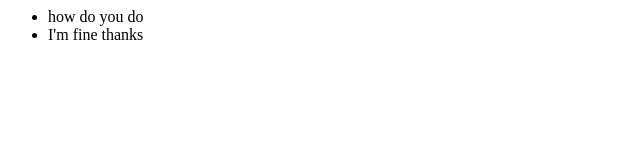
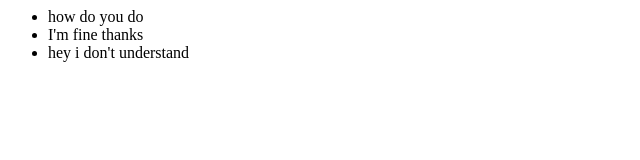
Before and after one commit to kerlorsenglao/teaching_center, a plain HTML site: page index.html in a window 1280 px wide. Shown: the whole page, without its empty margins (0-640 px from the left). Drawn offline with Linux system fonts and the light colour scheme.

Commit message:
i have changed a litle about the list

```diff
--- a/index.html
+++ b/index.html
@@ -1,4 +1,5 @@
 <ul>
 	<li>how do you do</li>
 	<li>I'm fine thanks</li>
+	<li>hey i don't understand</li>
 </ul>
```
